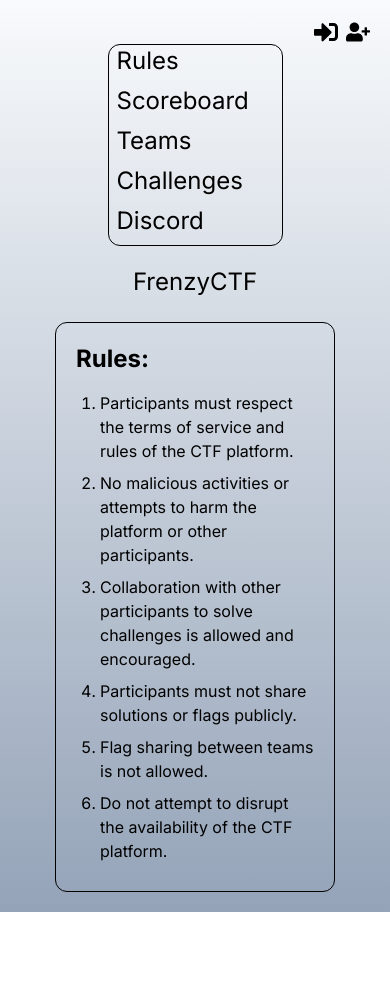
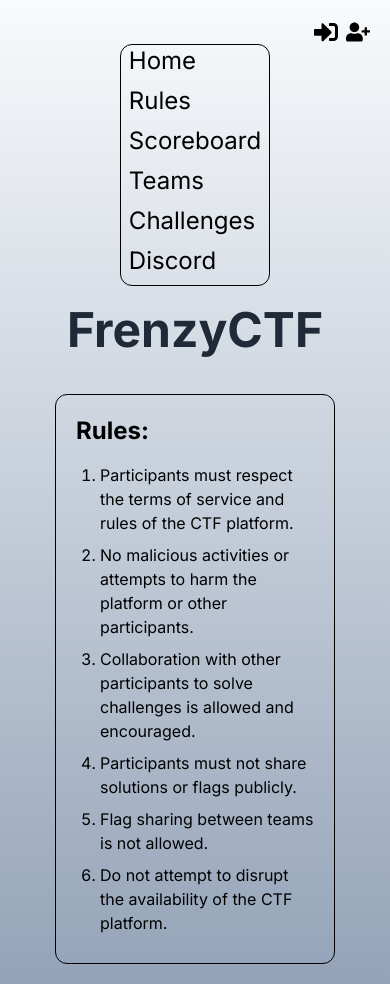
Before and after one commit to FrenzyVJN/frenzyctf, a Next.js app: page /rules in a window 390 px wide. Before the commit the page ends 912 px from the top, so only its background shows below. Built offline with nearby package versions, Linux system fonts and the light colour scheme.

Commit message:
home button with mobile responsive

```diff
--- a/app/page.tsx
+++ b/app/page.tsx
@@ -15,7 +15,10 @@
                 </Link>
             </div>
 
-            <div className='header border px-2 border-black rounded-xl w-1/2 flex flex-col mb-5 md:gap-8 justify-center md:flex-row'>
+            <div className='header border px-2 border-black rounded-xl w-fit flex flex-col mb-5 md:gap-8 justify-center md:flex-row'>
+                <Link href="/" passHref>
+                <h3 className='text-2xl text-bold mb-2 md:mb-0'>Home</h3>
+                </Link>
                 <Link href="/rules" passHref>
                 <h3 className='text-2xl text-bold mb-2 md:mb-0'>Rules</h3>
                 </Link>
@@ -32,7 +35,7 @@
                     <h3 className='text-2xl text-bold mb-2 md:mb-0'>Discord</h3>
                 </a>
             </div>
-            <h1 className="text-5xl md:text-6xl font-bold mb-4 text-gray-800">Capture The Flag Challenge</h1>
+            <h1 className="text-5xl md:text-6xl font-bold mb-4 text-gray-800">Capture The Flag</h1>
             <p className="text-lg md:text-xl text-gray-600 mb-8">Test your cybersecurity skills in our exciting CTF competition!</p>
 
             <div className="md:w-2/3 lg:w-1/2 mx-auto mt-10 p-6 bg-white rounded-lg shadow-lg">
--- a/app/rules/page.tsx
+++ b/app/rules/page.tsx
@@ -15,7 +15,10 @@
                 </Link>
             </div>
 
-            <div className='header border px-2 border-black rounded-xl w-1/2 flex flex-col mb-5 md:gap-8 justify-center md:flex-row'>
+            <div className='header border px-2 border-black rounded-xl w-fit flex flex-col mb-5 md:gap-8 justify-center md:flex-row'>
+                <Link href="/" passHref>
+                <h3 className='text-2xl text-bold mb-2 md:mb-0'>Home</h3>
+                </Link>
                 <Link href="/rules" passHref>
                 <h3 className='text-2xl text-bold mb-2 md:mb-0'>Rules</h3>
                 </Link>
@@ -33,7 +36,7 @@
                 </a>
             </div>
 
-            <h1 className='text-2xl md:text-4xl text-bold text-center'>FrenzyCTF</h1>
+            <h1 className='text-5xl md:text-6xl font-bold mb-4 text-gray-800'>FrenzyCTF</h1>
             <br />
             <div className='border border-black flex flex-col h-1/2 w-4/5 md:w-1/2 p-5 rounded-xl'>
                 <h1 className='text-2xl font-bold mb-4'>Rules:</h1>
```
